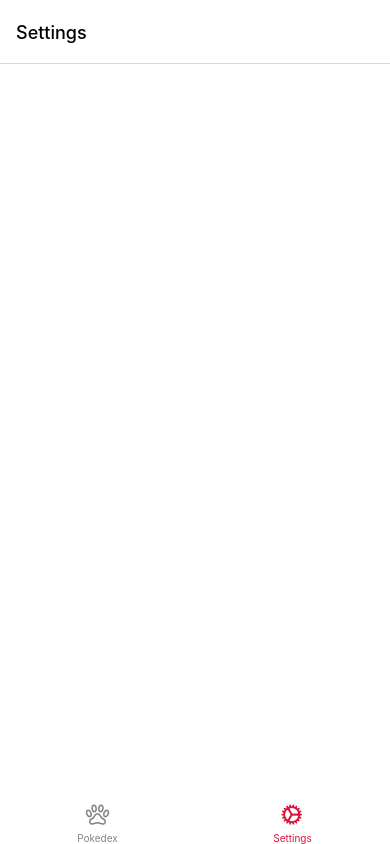
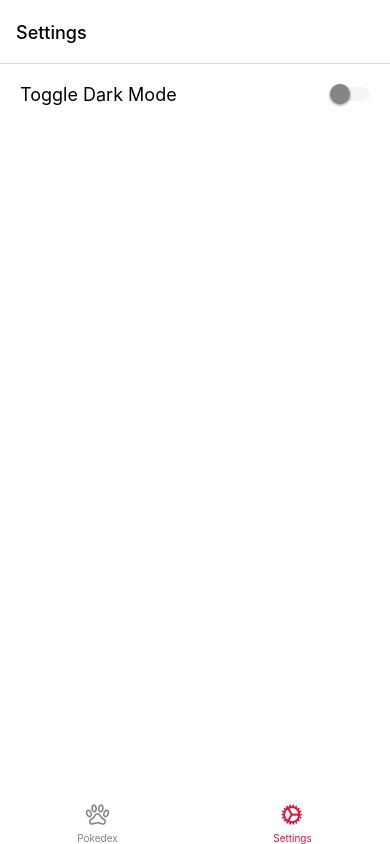
Before and after one commit to SimonLTheodo/RN-Training, a React Native app: screen /Settings in a window 390 px wide. Built offline with nearby package versions, Linux system fonts and the light colour scheme; no server answers.

Commit message:
Added dark mode toggle

```diff
--- a/src/components/Context/AppStateProvider.tsx
+++ b/src/components/Context/AppStateProvider.tsx
@@ -1,8 +1,9 @@
-import { createContext, ReactNode } from "react";
+import { createContext, ReactNode, useState } from "react";
 
 export const AppThemes = {
   light: {
     primary: "crimson",
+    switch: "#d35b73",
     secondary: "#F5F5F5",
     background: "#FFF",
     headingText: "#FFFFFF",
@@ -12,6 +13,7 @@ export const AppThemes = {
   },
   dark: {
     primary: "#bd1134",
+    switch: "#d35b73",
     secondary: "#454545",
     background: "#252525",
     headingText: "#FFFFFF",
@@ -21,15 +23,24 @@ export const AppThemes = {
   },
 };
 
-const defaultContext = {
+let defaultContext = {
   colours: AppThemes.light,
+  setColours: (val: boolean) => {},
 };
-
 export const AppStateContext = createContext(defaultContext);
 
-// export const AppStateProvider = () => (
-export const AppStateProvider = ({ children }: { children: ReactNode }) => (
-  <AppStateContext.Provider value={defaultContext}>
-    {children}
-  </AppStateContext.Provider>
-);
+export const AppStateProvider = ({ children }: { children: ReactNode }) => {
+  const [theme, setTheme] = useState(AppThemes.light);
+  return (
+    <AppStateContext.Provider
+      value={{
+        colours: theme,
+        setColours: (val) => {
+          val ? setTheme(AppThemes.light) : setTheme(AppThemes.dark);
+        },
+      }}
+    >
+      {children}
+    </AppStateContext.Provider>
+  );
+};
--- a/src/components/Settings/Settings.tsx
+++ b/src/components/Settings/Settings.tsx
@@ -1,4 +1,4 @@
-import { StatusBar } from "react-native";
+import { StatusBar, Switch } from "react-native";
 import {
   StyleSheet,
   Text,
@@ -7,15 +7,30 @@ import {
   TouchableHighlight,
 } from "react-native";
 import { AppStateContext } from "../Context/AppStateProvider";
-import { useContext } from "react";
+import { useState, useContext } from "react";
 
 export default function Settings({ navigation }: { navigation: any }) {
-  const { colours } = useContext(AppStateContext);
+  const { colours, setColours } = useContext(AppStateContext);
+  const [darkMode, setDarkMode] = useState(false);
+  const toggleDarkMode = (val: boolean) => {
+    setDarkMode(val);
+    setColours(darkMode);
+  };
   const styles = StyleSheet.create({
     container: {
       flex: 1,
       backgroundColor: colours.background,
       width: "100%",
+    },
+    settingContainer: {
+      flexDirection: "row",
+      padding: 20,
+    },
+    settingText: {
+      flex: 1,
+      color: colours.bodyText,
+      fontSize: 18,
+      textAlignVertical: "center",
     },
     item: {
       flex: 1,
@@ -32,6 +47,27 @@ export default function Settings({ navigation }: { navigation: any }) {
       textTransform: "capitalize",
     },
   });
+  const ToggleSetting = ({
+    label,
+    value,
+    onValueChange,
+  }: {
+    label: string;
+    value: boolean;
+    onValueChange: any;
+  }) => {
+    return (
+      <View style={styles.settingContainer}>
+        <Text style={styles.settingText}>{label}</Text>
+        <Switch
+          value={value}
+          onValueChange={onValueChange}
+          trackColor={{ false: colours.secondary, true: colours.switch }}
+          thumbColor={darkMode ? colours.primary : colours.tertiary}
+        />
+      </View>
+    );
+  };
   return (
     <View style={styles.container}>
       <StatusBar
@@ -42,6 +78,11 @@ export default function Settings({ navigation }: { navigation: any }) {
         }
         backgroundColor={colours.background}
       />
+      <ToggleSetting
+        label={"Toggle Dark Mode"}
+        value={darkMode}
+        onValueChange={toggleDarkMode}
+      />
     </View>
   );
 }
```
